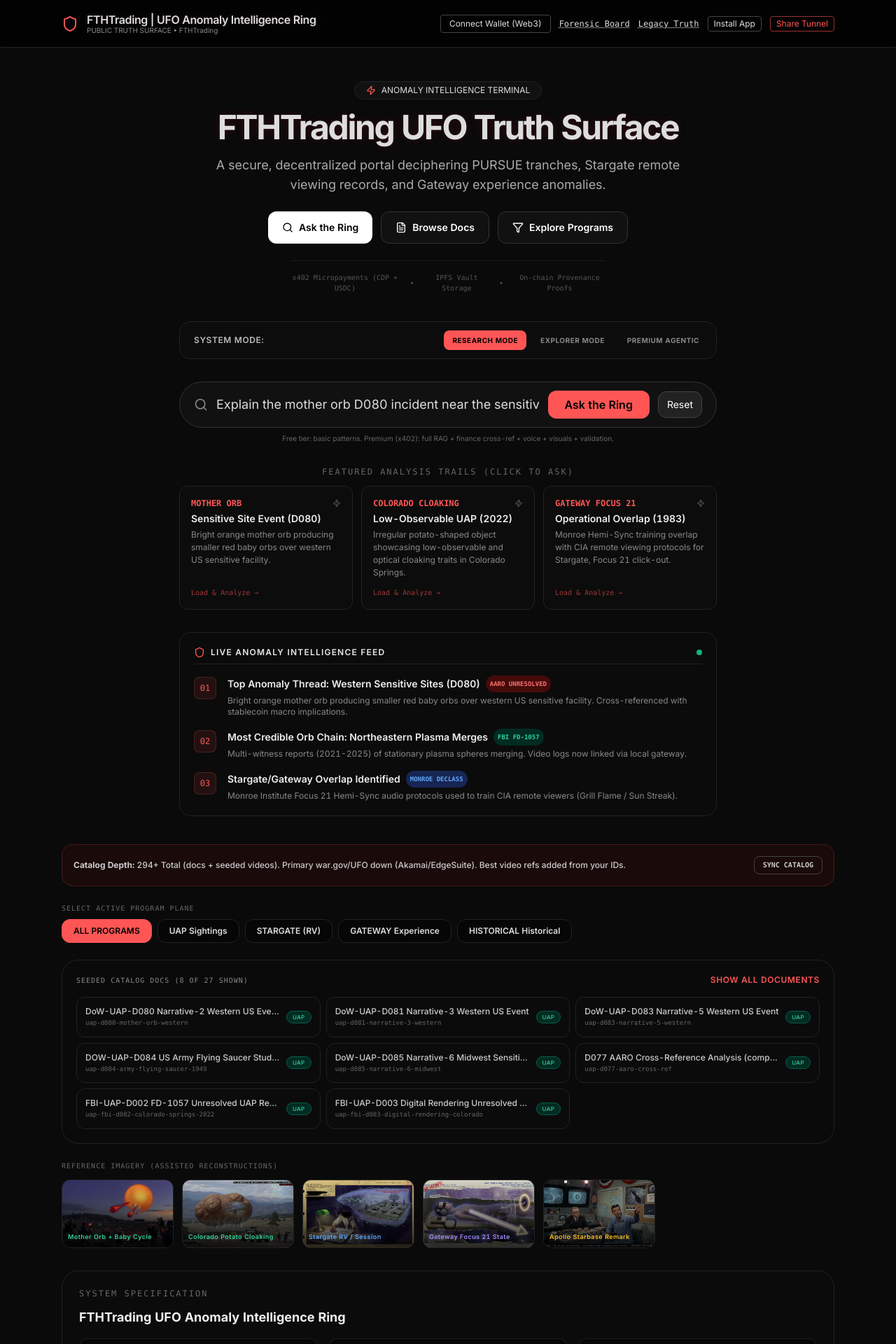
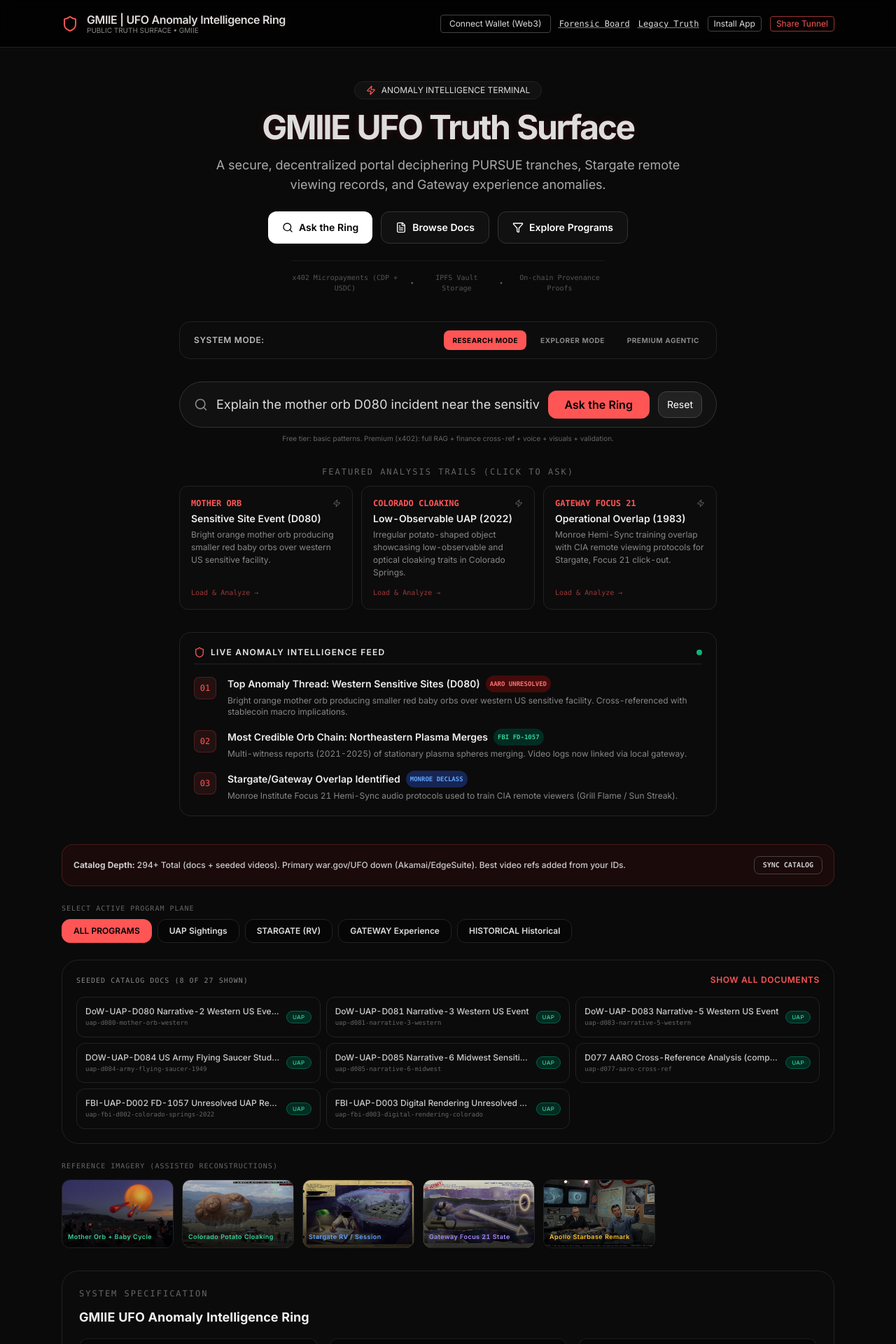
Before and after one commit to FTHTrading/ufo, a Next.js app: page /ufo/ in a window 1280 px wide. Shown: the top 1920 px of the page at 70% size. Built offline with nearby package versions, Linux system fonts and the light colour scheme.

Commit message:
chore: rename branding from FTHTrading to GMIIE

```diff
--- a/app/page.tsx
+++ b/app/page.tsx
@@ -248,7 +248,7 @@ export default function GMIIETruthSurface() {
 
   // (duplicate catalog state vars removed during polish; canonical filters + useMemo above drive the full catalog grid/table)
 
-  // Demo fallback for static GitHub Pages build (FTHTrading/ufo).
+  // Demo fallback for static GitHub Pages build (GMIIE/ufo).
   // Real agentic calls (scrape, CV/OCR decipher, MCP full chain, Python PDF factory) require the local Ring or sovereign backend.
   const getDemoResult = (docId: string, q: string): AnalysisResult => {
     const isVideo = docId.includes('video');
@@ -790,7 +790,7 @@ export default function GMIIETruthSurface() {
       toast.success('Download complete (x402 gated)', { description: `${doc.title} — real PDF with deciphered content embedded.` });
     } catch (e) {
       // Static Pages demo: client-side report so "all downloads work"
-      const reportContent = `FTHTrading UFO Anomaly Intelligence Ring — Demo Report\n\nDoc: ${doc.id} — ${doc.title}\n\n${result?.explanation || 'Seeded video / imagery reference.'}\n\nDecipher / Code Breaks (demo): MOTHER-3-BABY-CYCLE @0.79 for orb events. Stargate RV protocols / Gateway Focus levels as applicable.\n\nEthics: HYPOTHESES ONLY. Full signed PDF factory + real x402 requires the sovereign Ring backend (local or MCP-connected).\n\nEvidence: investigations/ufo-pursue-r03 + seeded from user-provided IDs (war.gov down).`;
+      const reportContent = `GMIIE UFO Anomaly Intelligence Ring — Demo Report\n\nDoc: ${doc.id} — ${doc.title}\n\n${result?.explanation || 'Seeded video / imagery reference.'}\n\nDecipher / Code Breaks (demo): MOTHER-3-BABY-CYCLE @0.79 for orb events. Stargate RV protocols / Gateway Focus levels as applicable.\n\nEthics: HYPOTHESES ONLY. Full signed PDF factory + real x402 requires the sovereign Ring backend (local or MCP-connected).\n\nEvidence: investigations/ufo-pursue-r03 + seeded from user-provided IDs (war.gov down).`;
       const blob = new Blob([reportContent], { type: 'text/plain' });
       const url = window.URL.createObjectURL(blob);
       const a = document.createElement('a');
@@ -945,8 +945,8 @@ cloudflared tunnel --url http://localhost:3005
           <div className="flex items-center gap-3">
             <Shield className="w-6 h-6 text-[#f55]" />
             <div>
-              <div className="font-semibold tracking-tight cyber-text">FTHTrading | UFO Anomaly Intelligence Ring</div>
-              <div className="text-[10px] text-[#888] -mt-1">PUBLIC TRUTH SURFACE • FTHTrading</div>
+              <div className="font-semibold tracking-tight cyber-text">GMIIE | UFO Anomaly Intelligence Ring</div>
+              <div className="text-[10px] text-[#888] -mt-1">PUBLIC TRUTH SURFACE • GMIIE</div>
             </div>
           </div>
           <div className="flex items-center gap-3 text-sm">
@@ -967,7 +967,7 @@ cloudflared tunnel --url http://localhost:3005
           <div className="inline-flex items-center gap-2 px-4 py-1 rounded-full bg-[#111] border border-[#222] text-xs mb-4">
             <Zap className="w-3.5 h-3.5 text-[#f55]" /> ANOMALY INTELLIGENCE TERMINAL
           </div>
-          <h1 className="text-5xl font-bold tracking-tighter mb-4 cyber-text">FTHTrading UFO Truth Surface</h1>
+          <h1 className="text-5xl font-bold tracking-tighter mb-4 cyber-text">GMIIE UFO Truth Surface</h1>
           <p className="max-w-2xl mx-auto text-lg text-[#aaa] mb-6">
             A secure, decentralized portal deciphering PURSUE tranches, Stargate remote viewing records, and Gateway experience anomalies.
           </p>
@@ -1358,7 +1358,7 @@ cloudflared tunnel --url http://localhost:3005
           {/* About section - tightened, premium value proposition */}
           <div className="mb-6 p-6 border border-[#222] rounded-3xl bg-[#111]/20">
             <div className="text-xs uppercase tracking-[2px] text-[#666] mb-3 font-mono">System Specification</div>
-            <h3 className="text-lg font-bold mb-4 text-[#eee]">FTHTrading UFO Anomaly Intelligence Ring</h3>
+            <h3 className="text-lg font-bold mb-4 text-[#eee]">GMIIE UFO Anomaly Intelligence Ring</h3>
 
             <div className="grid grid-cols-1 md:grid-cols-3 gap-4 text-xs">
               <div className="p-4 rounded-xl bg-black/40 border border-[#222]/80 animate-fade-in">
```
